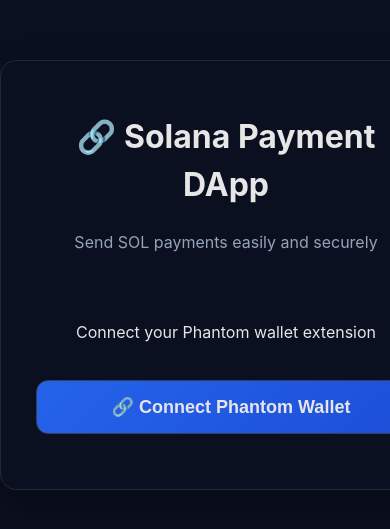
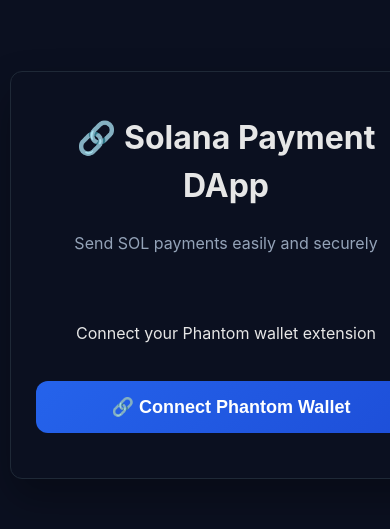
Before and after one commit to daviddan-241/Solana-pay.Dapp, a React (Vite) app: page / in a window 390 px wide. Shown: the part 147-676 px from the top of the page. Built offline with nearby package versions, Linux system fonts and the light colour scheme; what @solana/web3.js would draw is missing.

Commit message:
Update App.css

```diff
--- a/src/App.css
+++ b/src/App.css
@@ -7,6 +7,44 @@
   background: #0b1020;
   box-shadow: 0 20px 40px rgba(0,0,0,0.3);
   text-align: center;
+  margin: 20px auto;
+}
+
+/* Mobile-specific styles */
+@media (max-width: 768px) {
+  .App {
+    padding: 20px;
+    margin: 10px;
+    border-radius: 12px;
+  }
+
+  input, button {
+    font-size: 16px; /* Prevents zoom on iOS */
+  }
+}
+
+.mobile-notice {
+  background: #1e293b;
+  padding: 15px;
+  border-radius: 10px;
+  margin-bottom: 20px;
+  border-left: 4px solid #f59e0b;
+}
+
+.mobile-notice p {
+  color: #fbbf24;
+  margin-bottom: 10px;
+}
+
+.mobile-connect-btn {
+  background: linear-gradient(135deg, #f59e0b 0%, #d97706 100%);
+  padding: 12px 20px;
+  font-size: 16px;
+  font-weight: 600;
+  border-radius: 10px;
+  width: 100%;
+  border: none;
+  color: white;
 }
 
 .subtitle {
@@ -27,6 +65,8 @@
   border-radius: 12px;
   width: 100%;
   margin-top: 20px;
+  border: none;
+  color: white;
 }
 
 .payment-section {
@@ -86,6 +126,7 @@
   width: 100%;
   margin-top: 10px;
   border: none;
+  color: white;
 }
 
 .disclaimer {
@@ -123,7 +164,8 @@
   border: 1px solid #dc2626;
 }
 
-/* Hide any drainer-related elements */
-.drainer-field {
-  display: none;
+.info {
+  background: #1e3a8a;
+  color: #60a5fa;
+  border: 1px solid #2563eb;
 }
```
